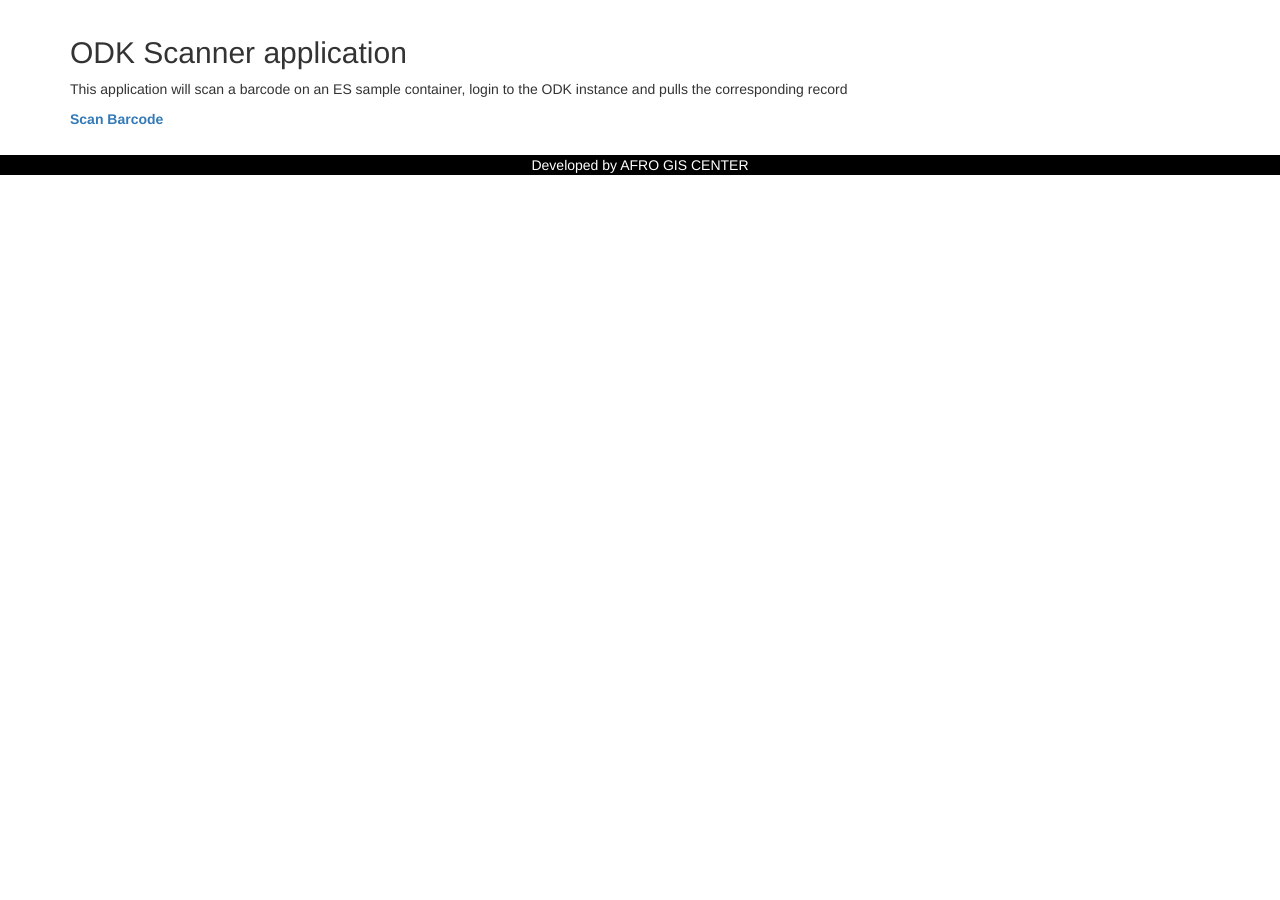
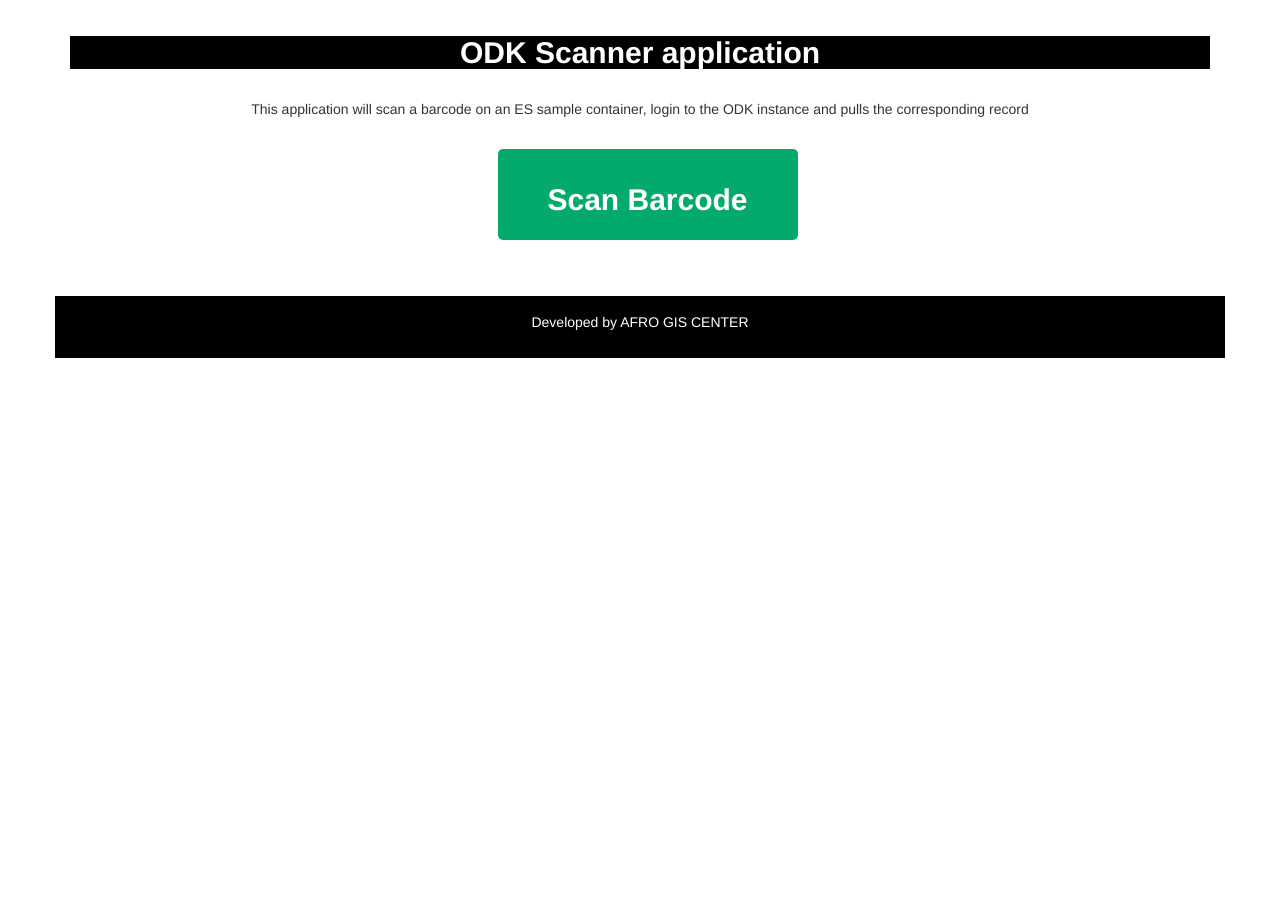
Before and after one commit to DemevengDerrick/Barcode_scanner_app, a Django app: page / in a window 1280 px wide. Before the commit the page ends 175 px from the top, so only its background shows below. Run offline with Django 4.2, Linux system fonts and the light colour scheme; some libraries are stand-ins or nearby versions.

Commit message:
New commit

```diff
--- a/django_virtual_env/barcode_scanner/odk_barcode_app/static/css.css
+++ b/django_virtual_env/barcode_scanner/odk_barcode_app/static/css.css
@@ -1,11 +1,12 @@
 html{
-    height: 100vh; /* Set the height of the body to 100% of the viewport height */
+    height: 900px; /* Set the height of the body to 100% of the viewport height */
 }
 
 body {
-    height: 100vh; /* Set the height of the body to 100% of the viewport height */
+    height: 900px; /* Set the height of the body to 100% of the viewport height */
     margin: 0; /* Remove default margin to prevent unwanted spacing */
     width: 100%;
+    color: #04AA6D;
 }
 
 footer{
@@ -21,8 +22,7 @@
 
   /* Full-width inputs */
   input[type=text], input[type=password] {
-    width: 100%;
-    padding: 12px 20px;
+    /*padding: 12px 20px;*/
     margin: 8px 0;
     display: inline-block;
     border: 1px solid #ccc;
@@ -37,7 +37,7 @@
     margin: 8px 0;
     border: none;
     cursor: pointer;
-    width: 100%;
+    width: 75%;
   }
 
   /* Add a hover effect for buttons */
@@ -45,23 +45,11 @@
     opacity: 0.8;
   }
 
-  /* Extra style for the cancel button (red) */
-  .cancelbtn {
-    width: auto;
-    padding: 10px 18px;
-    background-color: #f44336;
-  }
 
   /* Center the avatar image inside this container */
   .imgcontainer {
     text-align: center;
     margin: 24px 0 12px 0;
-  }
-
-  /* Avatar image */
-  img.avatar {
-    width: 40%;
-    border-radius: 50%;
   }
 
   /* Add padding to containers */
--- a/django_virtual_env/barcode_scanner/odk_barcode_app/templates/login.html
+++ b/django_virtual_env/barcode_scanner/odk_barcode_app/templates/login.html
@@ -7,9 +7,9 @@
 
 {% block content %}
   <div class="container">
-    <p><a href="/">HOME</a></p> <!--This is a link to return to the main/Landing/root page-->
+    <p><b><a href="/">HOME</a></b></p> <!--This is a link to return to the main/Landing/root page-->
 
-    <h2 style="color: green;">Login to view record : <b>{{barcode}}</b></h2>
+    <h2 style="color: green; text-align: center;">Login to view record : <b>{{barcode}}</b></h2>
 
     <form method="post" action="record">
       {% csrf_token %}
--- a/django_virtual_env/barcode_scanner/odk_barcode_app/templates/main.html
+++ b/django_virtual_env/barcode_scanner/odk_barcode_app/templates/main.html
@@ -5,16 +5,22 @@
 {% endblock %}
 
 {% block content %}
-  <div class="container" style="align-items: center;">
+  <div class="container" style="position: relative;">
 
-    <h2>ODK Scanner application</h2>
+    <h2 style="background-color: black; color: white; text-align: center;"><b>ODK Scanner application</b></h2>
+    <br>
 
-    <p>This application will scan a barcode on an ES sample container, login to the ODK instance and pulls the corresponding record</p>
-
-    <p><b><a href="odk_barcode_app/">Scan Barcode </a></b></p>
+    <p style="text-align: center;">This application will scan a barcode on an ES sample container, login to the ODK instance and pulls the corresponding record</p>
+    <br>
+    <div style="margin-left: 37.5%;">
+        <!--h2 style="text-align: center;"><b><a href="odk_barcode_app/">Scan Barcode</a></b></h2--->
+        <button style="width: 300px; color: white; border-radius: 5px;" onclick="window.location.href='odk_barcode_app/';"><h2><b>Scan Barcode</b></h2></button>
+    </div>
 
     {% if barcode == "No barcode found." %}
-      <h2 id="failed_scan" style="color: red;">Scanning failed, please try again</h2>
+      <h2 id="failed_scan" style="color: red; text-align: center;">Scanning failed, please try again</h2>
     {% endif %}
+    <br>
   </div>
+  <br>
 {% endblock %}
--- a/django_virtual_env/barcode_scanner/odk_barcode_app/templates/master_template.html
+++ b/django_virtual_env/barcode_scanner/odk_barcode_app/templates/master_template.html
@@ -22,7 +22,7 @@
     {% endblock %}
 
 </body>
-<footer>
+<footer class="container">
     <p style="color: white; text-align: center;">Developed by AFRO GIS CENTER</p>
 </footer>
 </html>
--- a/django_virtual_env/barcode_scanner/odk_barcode_app/templates/record.html
+++ b/django_virtual_env/barcode_scanner/odk_barcode_app/templates/record.html
@@ -8,17 +8,17 @@
 {% block content %}
 
   <div class="container">
-    <p><a href="/">HOME</a></p> <!--This is a link to return to the main/Landing/root page-->
+    <p><b><a href="/">HOME</a></b></p> <!--This is a link to return to the main/Landing/root page-->
 
     <br>
 
     {% if rq.0 == "No matching record found" %}
 
-      <h2 style="color: red;"><b> No matching record found for sample {{rq.0}}</b></h2>
+      <h2 style="color: red; text-align: center;"><b> No matching record found for sample {{rq.0}}</b></h2>
 
     {% else %}
 
-      <h2 style="color: green;">Record for sample : <b>{{rq.1}}</b></h2>
+      <h2 style="color: green; text-align: center;">Record for sample : <b>{{rq.1}}</b></h2>
 
       <table class="table table-striped">
         <tr>
```
